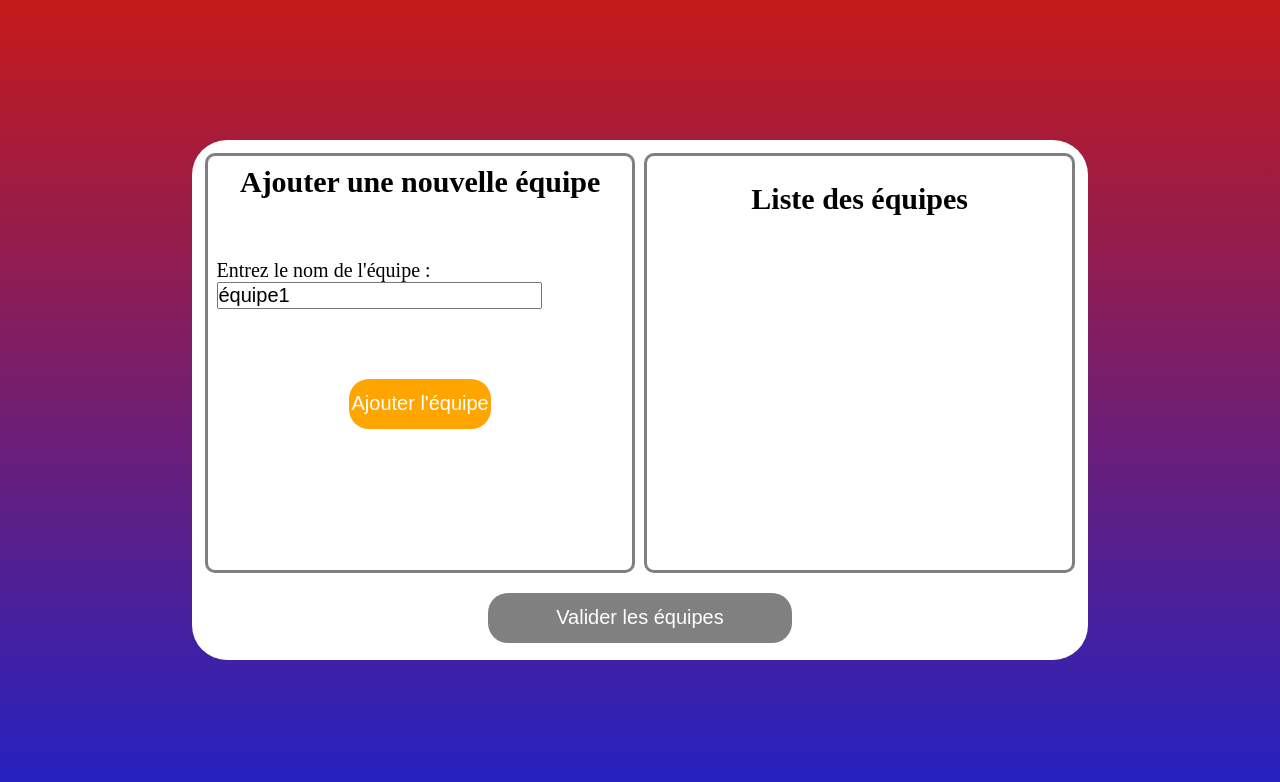
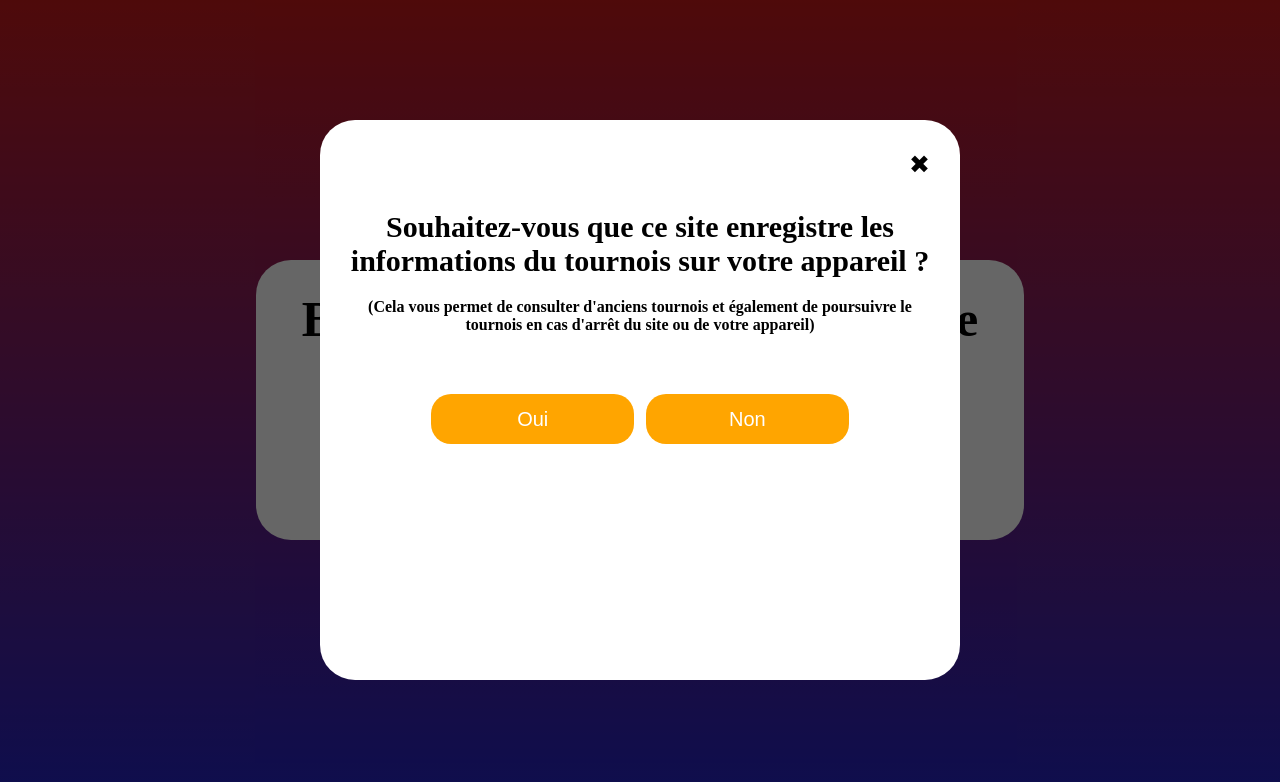
Before and after one commit to clement-augustinowick/Tournament-Manager, a website: page public/index.html in a window 1280 px wide. Both pictures are taken after a click on the button "Nouveau tournois". Drawn offline with Linux system fonts and the light colour scheme.

Commit message:
feat: add pop-up to ask the user if he/she want to save or not tournament informations

```diff
--- a/back/Tournament.js
+++ b/back/Tournament.js
@@ -27,6 +27,7 @@ export class Tournament {
     }
 
     reset() {
+        this.saving = false;
         this.teamsList = [];
         this.tournamentInfos = {
             tournamentType: "",
--- a/public/index.html
+++ b/public/index.html
@@ -15,7 +15,29 @@
 
             <div id="creation">
                 <h1>Bienvenu sur votre gestionnaire de tournois</h1>
-                <button id="new_tournament" class="btn" onclick="newTournament()">Nouveau tournois</button>
+                <button id="new_tournament" class="btn" onclick="askingSaveTournament()">Nouveau tournois</button>
+            </div>
+
+            <div id="overlayAskingSave" class="overlay" style="display:none;">
+                <div id="div_overlayAskingSave" class="div_overlayMatch">
+
+                    <div class="overlayHeader">
+                        <button class="btn_closeOverlay" onclick="closeAskingSaveOverlay()">✖</button>
+                    </div>
+
+                    <h3 style="text-align: center; margin-bottom: 20px;">
+                        Souhaitez-vous que ce site enregistre les informations du tournois sur votre appareil ?
+                    </h3>
+                    <h4 style="text-align: center; margin-bottom: 60px;">
+                        (Cela vous permet de consulter d'anciens tournois et également de poursuivre le tournois en cas d'arrêt du site ou de votre appareil)
+                    </h4>
+
+                    <div class="div_formElem" style="justify-content: center;">
+                        <button class="btn" onclick="saveTournament(true)">Oui</button>
+                        <button class="btn" onclick="saveTournament(false)">Non</button>
+                    </div>
+
+                </div>
             </div>
 
         <!------------------------------------------------------------------------------------------------------------->
--- a/public/script.js
+++ b/public/script.js
@@ -47,8 +47,22 @@ function showError(error) {
 
 ///////////////////////////////////////////////////////////////////////////////////////////////////
 
-function newTournament() {
+function askingSaveTournament(){
+    document.getElementById('overlayAskingSave').style.display = 'flex';
+}
+
+function closeAskingSaveOverlay(){
+    document.getElementById('overlayAskingSave').style.display = 'none';
+}
+
+function saveTournament(save) {
+    api("/api/save", {
+        method: "POST",
+        body: JSON.stringify({ save })
+    });
+
     document.getElementById("creation").style.display = "none";
+    document.getElementById('overlayAskingSave').style.display = 'none';
     document.getElementById("form_addTeams").style.display = "flex";
 }
 
--- a/public/style.css
+++ b/public/style.css
@@ -173,6 +173,7 @@ p, li, button {
 #creation h1 {
     text-align: center;
     width: 100%;
+    margin-bottom: 50px;
 }
 
 #creation button {
@@ -388,7 +389,6 @@ li {
 .overlayHeader {
     position: relative;
     width: 100%;
-    margin-bottom: 30px;
     margin-bottom: 60px;
 }
 
```
Also changed, not shown: back/server.js (+28 -9 lines).
